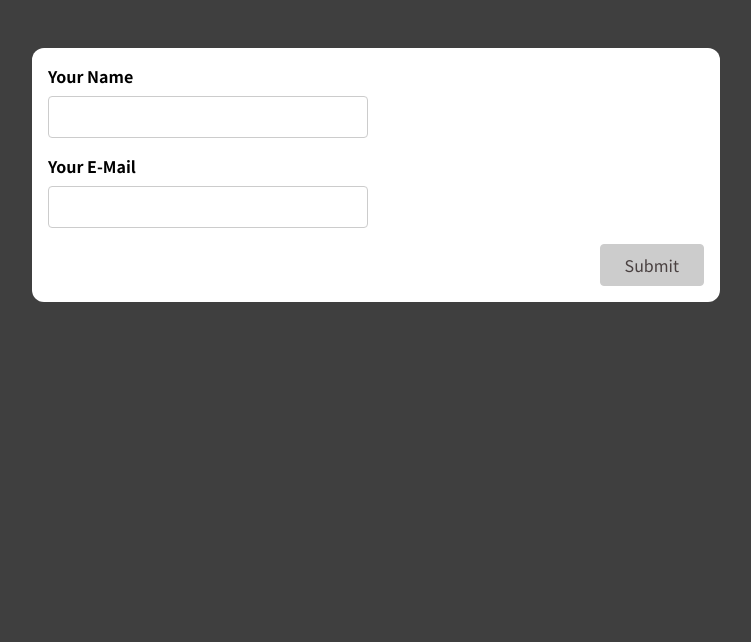
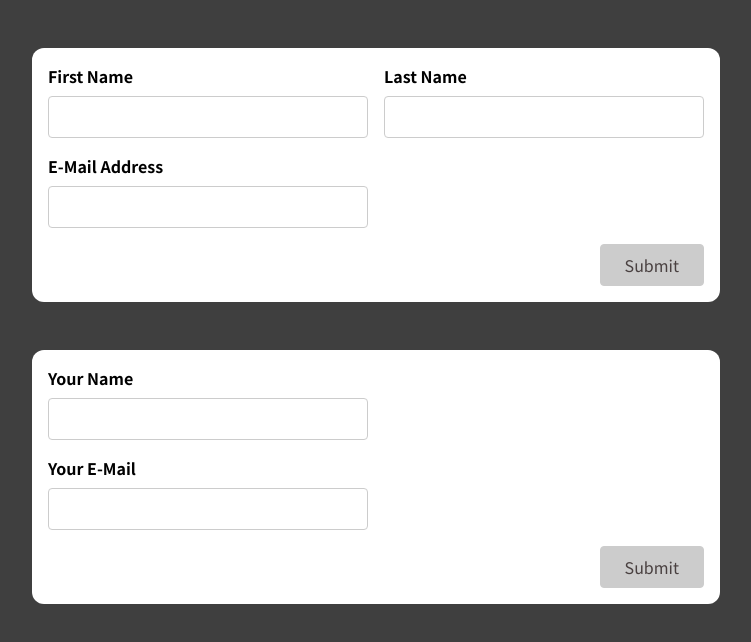
Before and after one commit to fithcmus-lnminh/form-userInput, a React (Create React App) app: page / in a window 1280 px wide. Shown: the top 642 px of the page, without its empty margins (264-1015 px from the left). Built offline with nearby package versions, Linux system fonts and the light colour scheme.

Commit message:
re-using input hook to new form

```diff
--- a/src/App.js
+++ b/src/App.js
@@ -1,10 +1,16 @@
-import SimpleInput from './components/SimpleInput';
+import SimpleInput from "./components/SimpleInput";
+import BasicForm from "./components/BasicForm";
 
 function App() {
   return (
-    <div className="app">
-      <SimpleInput />
-    </div>
+    <>
+      <div className="app">
+        <BasicForm />
+      </div>
+      <div className="app">
+        <SimpleInput />
+      </div>
+    </>
   );
 }
 
--- a/src/components/BasicForm.js
+++ b/src/components/BasicForm.js
@@ -1,22 +1,58 @@
+import useInput from "../hooks/use-input";
+
 const BasicForm = (props) => {
+  const {
+    value: enteredFirstName,
+    isValid: firstNameIsValid,
+    hasError: firstNameHasError,
+    valueInputChangeHandler: firstNameChangeHandler,
+    valueInputBlurHandler: firstNameBlurHandler,
+    reset: resetFirstNameInput,
+  } = useInput((value) => value.trim() !== "");
+
+  let formIsValid = false;
+
+  if (firstNameIsValid) {
+    formIsValid = true;
+  }
+
+  const formSubmitHandler = (event) => {
+    event.preventDefault();
+
+    resetFirstNameInput();
+  };
+
+  const firstNameInputClasses = firstNameHasError
+    ? "form-control invalid"
+    : "form-control";
+
   return (
-    <form>
-      <div className='control-group'>
-        <div className='form-control'>
-          <label htmlFor='name'>First Name</label>
-          <input type='text' id='name' />
+    <form onSubmit={formSubmitHandler}>
+      <div className="control-group">
+        <div className={firstNameInputClasses}>
+          <label htmlFor="name">First Name</label>
+          <input
+            type="text"
+            id="name"
+            onChange={firstNameChangeHandler}
+            onBlur={firstNameBlurHandler}
+            value={enteredFirstName}
+          />
+          {firstNameHasError && (
+            <p className="error-text">Please enter first name</p>
+          )}
         </div>
-        <div className='form-control'>
-          <label htmlFor='name'>Last Name</label>
-          <input type='text' id='name' />
+        <div className="form-control">
+          <label htmlFor="name">Last Name</label>
+          <input type="text" id="name" />
         </div>
       </div>
-      <div className='form-control'>
-        <label htmlFor='name'>E-Mail Address</label>
-        <input type='text' id='name' />
+      <div className="form-control">
+        <label htmlFor="name">E-Mail Address</label>
+        <input type="text" id="name" />
       </div>
-      <div className='form-actions'>
-        <button>Submit</button>
+      <div className="form-actions">
+        <button disabled={!formIsValid}>Submit</button>
       </div>
     </form>
   );
--- a/src/components/SimpleInput.js
+++ b/src/components/SimpleInput.js
@@ -29,6 +29,10 @@ const SimpleInput = (props) => {
     event.preventDefault();
 
     if (!enteredNameIsValid) {
+      return;
+    }
+
+    if (!enteredEmailIsValid) {
       return;
     }
 
```
Also changed, not shown: 1 other file (tests, documents, lock files or other folders).
